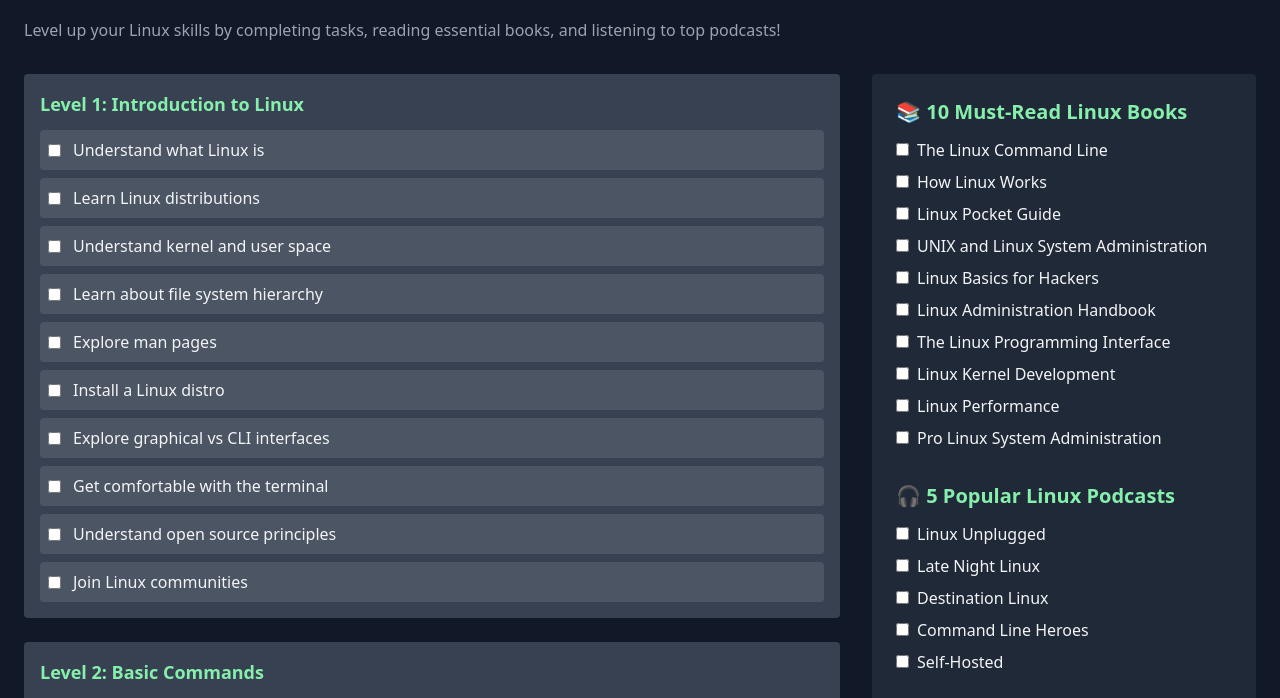
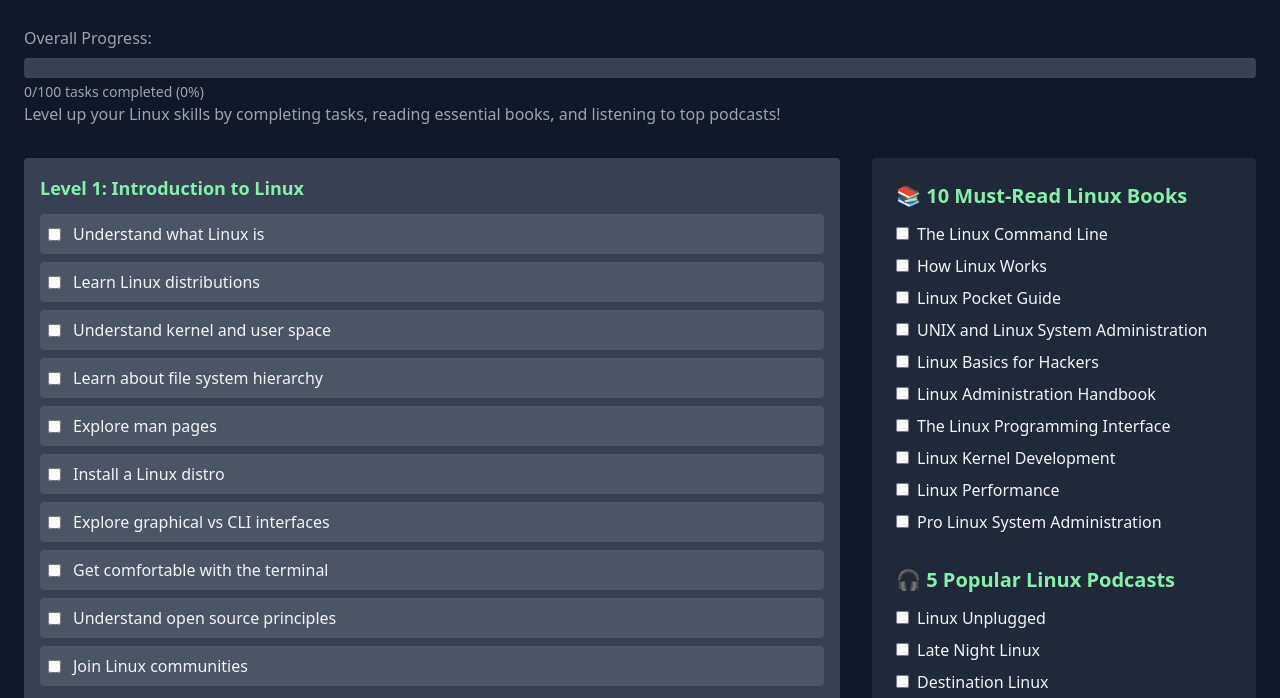
Before and after one commit to hunterkirk/DevOpsRPG, a plain HTML site: page linux.html in a window 1280 px wide. Shown: the part 70-768 px from the top of the page. Drawn offline with nearby package versions, Linux system fonts and the light colour scheme.

Commit message:
bumpdate

```diff
--- a/linux.html
+++ b/linux.html
@@ -11,6 +11,15 @@
 </head>
 <body class="p-6 max-w-7xl mx-auto">
 <h1 class="text-4xl font-extrabold text-green-400 mb-6">🐧 Linux Mastery RPG Tracker</h1>
+
+<div class="mt-8">
+  <p class="text-gray-400 mb-2">Overall Progress:</p>
+  <div class="h-5 bg-gray-700 rounded overflow-hidden">
+    <div id="progressBar" class="h-5 bg-green-500 transition-all duration-300"></div>
+  </div>
+  <p id="progressText" class="text-sm text-gray-400 mt-1"></p>
+</div>
+
 <p class="mb-8 text-gray-400">Level up your Linux skills by completing tasks, reading essential books, and listening to top podcasts!</p>
 
 <div class="flex flex-col md:flex-row gap-8">
```
Also changed, not shown: index.html (+2 -2 lines).
